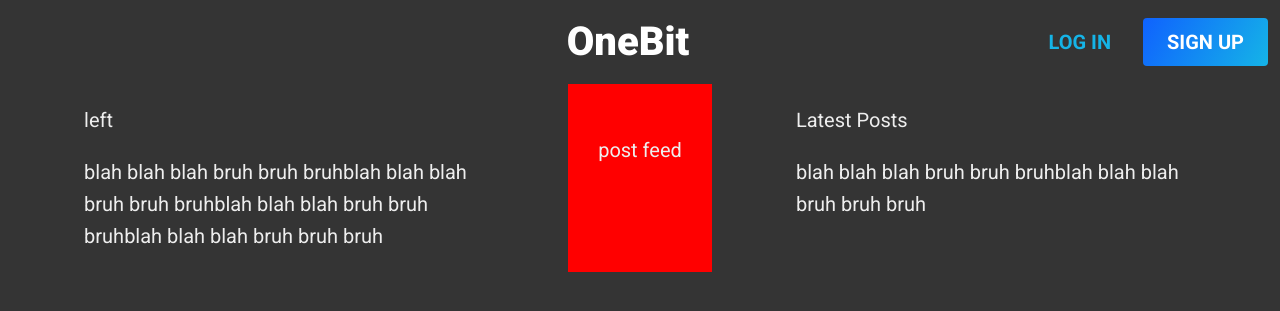
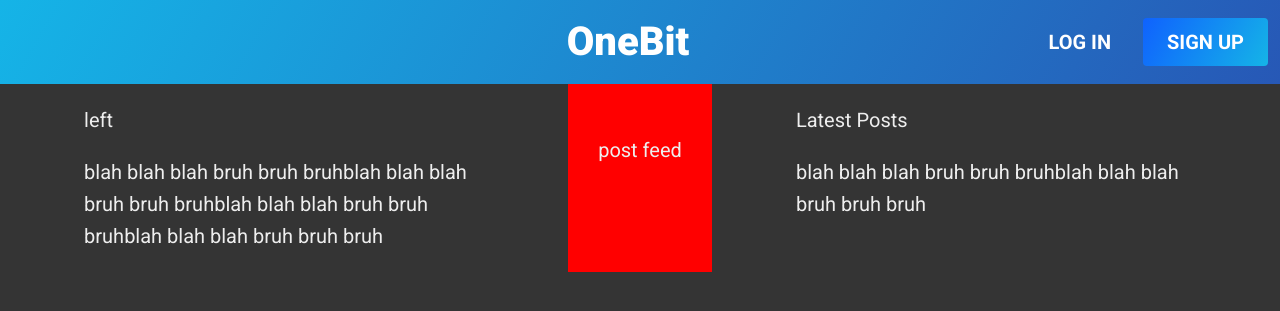
Before and after one commit to David35k/13COMProject, a Flask app: page /home in a window 1280 px wide. Shown: the top 311 px of the page. Run offline with Flask 3, Linux system fonts and the light colour scheme; data that the repository does not hold is empty.

Commit message:
some styling shi

```diff
--- a/app.py
+++ b/app.py
@@ -100,8 +100,6 @@ def like():
                 cursor.execute("SELECT likes FROM posts WHERE postID = %s", value)
                 result = cursor.fetchone()
 
-                print(result["likes"])
-
                 return str(result["likes"])
 
 
--- a/static/style/main.css
+++ b/static/style/main.css
@@ -25,7 +25,7 @@ body {
 }
 
 .background-gradient-inverted {
-    background: linear-gradient(120deg, #15B4E7, #2758B6, #343434);
+    background: linear-gradient(120deg, #15B4E7, #2758B6);
 }
 
 .centerContent {
@@ -100,7 +100,7 @@ nav {
 nav a {
     width: max-content;
     padding: 8px 24px;
-    color: #15B4E7;
+    color: white;
     text-decoration: none;
     border-radius: 4px;
     transition-duration: 300ms;
--- a/templates/_layout.html
+++ b/templates/_layout.html
@@ -22,7 +22,7 @@
 </head>
 
 <body>
-    <div id="epic-navbar">
+    <div {% if request.url_rule.endpoint=="home" %}class="background-gradient-inverted" {% endif %} id="epic-navbar">
         <nav>
             {% if session["loggedIn"] %}
             <a href="/home" class="roboto-bold">HOME</a>
@@ -42,10 +42,10 @@
             {% endif %}
 
         </nav>
+
         <a href="/" style="color: white; text-decoration: none;">
             <h1 class="roboto-black">OneBit</h1>
         </a>
-
     </div>
     <div>
         {% block content %}
```
